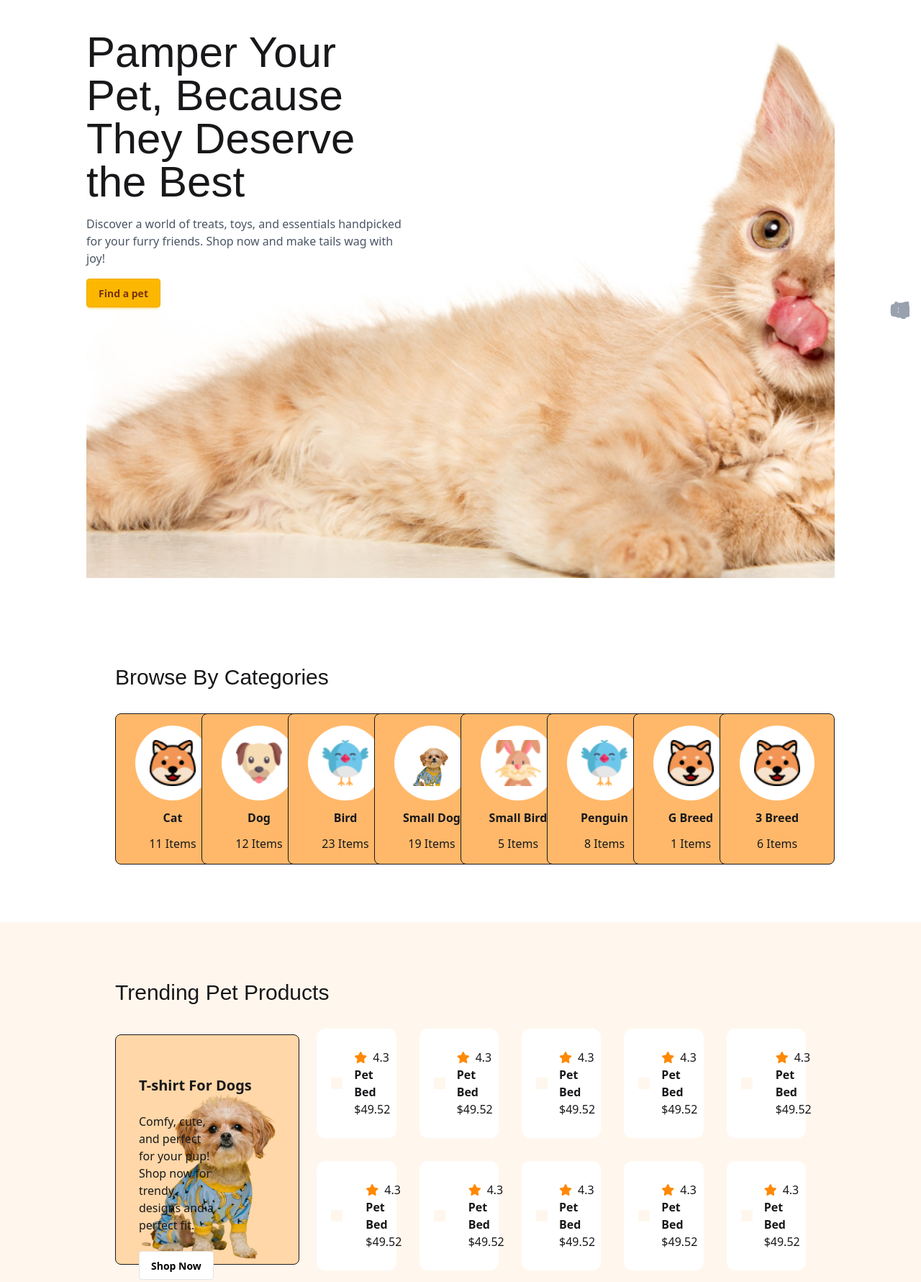
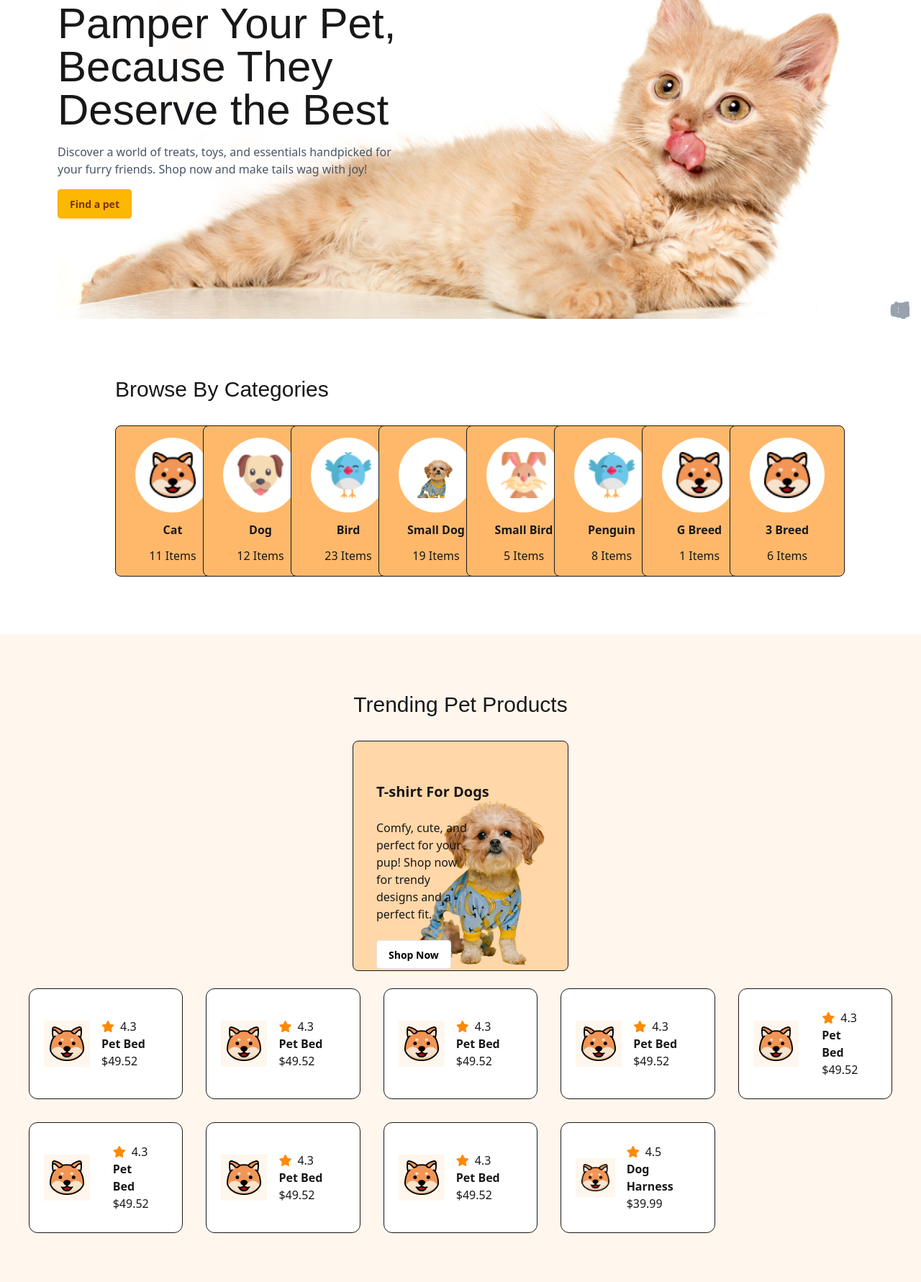
Before and after one commit to islamkamrulmd/WEB11-2327_assignment-3, a plain HTML site: page index.html in a window 1280 px wide. Shown: the part 341-2122 px from the top of the page at 72% size. Drawn offline with nearby package versions, Linux system fonts and the light colour scheme; a web font is replaced by a local one.

Commit message:
responsive

```diff
--- a/index.html
+++ b/index.html
@@ -24,18 +24,24 @@
 </head>
 
 <body class>
-    <header class="">
-        <div class="bg-red-50 navbar bg-base-100 flex justify-between">
+    <header>
+        <div class="bg-red-50 navbar bg-base-100 flex justify-between items-center">
             <div class="flex items-center">
                 <img class="pl-25" src="assets/logo-header.png" alt="Logo of Browse for Pet">
                 <h3 class="px-2 text-xl font-bold">Browse<span class="text-yellow-400">4</span>Pets</h3>
             </div>
+
             <nav class="hidden lg:flex space-x-4">
                 <a class="hover:text-yellow-400" href="#">Find a Pet</a>
                 <a class="hover:text-yellow-400" href="#">Breeds</a>
                 <a class="hover:text-yellow-400" href="#">Contact us</a>
             </nav>
-            <div class="pr-25 flex items-center space-x-5">
+
+            <div class="lg:hidden pr-25 flex items-center space-x-5">
+                <i class="fa-solid fa-bars"></i>
+            </div>
+
+            <div class="hidden lg:flex pr-25 items-center space-x-5">
                 <i class="fa-solid fa-magnifying-glass"></i>
                 <i class="fa-regular fa-bell"></i>
                 <button class="btn btn-outline btn-warning">Login</button>
@@ -45,13 +51,13 @@
     </header>
 
 <!-- Banner Section -->
-    <section class="relative px-25 h-300">
-        <div class="absolute inset-30 bg-cover bg-center" style="background-image: url('assets/cat-big.png');">
-            <div class="w-3/7 z-10 text-left">
-                <h1 class="adlam-font text-4xl md:text-6xl font-bold mt-50">
+<section class="relative px-4 md:px-25 h-screen">
+    <div class="absolute inset-0 md:inset-20 bg-cover bg-center object-cover" style="background-image: url('assets/cat-big.png');">
+        <div class="w-full md:w-3/7 z-10 text-left p-4 md:p-0">
+            <h1 class="adlam-font text-3xl md:text-6xl font-bold mt-10 md:mt-50 animate__animated animate__fadeIn animate__delay-1s">
                 Pamper Your Pet, Because They Deserve the Best
             </h1>
-                <p class="text-gray-600 mt-4">
+            <p class="text-gray-600 mt-4 text-sm md:text-base">
                 Discover a world of treats, toys, and essentials handpicked for your furry friends. Shop now and
                 make tails wag with joy!
             </p>
@@ -61,8 +67,6 @@
 </section>
 
     <main>
-
-
         <!-- card section -->
 <section class="mx-40 mb-20">
     <!-- Browse title -->
@@ -71,65 +75,57 @@
     </div>
     <div>
         <!-- cards here -->
-                <div class="grid grid-cols-8">
-                    <div
-                        class="relative border bg-orange-300 rounded-lg p-4 w-40 items-center justify-center text-center flex flex-col">
+        <div class="grid grid-cols-2 md:grid-cols-8 gap-4">
+            <div class="relative border bg-orange-300 rounded-lg p-4 w-40 items-center justify-center text-center flex flex-col">
                 <div class="bg-white rounded-full p-5 flex items-center justify-center mx-auto">
                     <img class="w-16 h-16 object-cover" src="assets/cat-cartoon.png" alt="">
                 </div>
                 <h4 class="font-bold my-3">Cat</h4>
                 <h6>11 Items</h6>
             </div>
-                    <div
-                        class="relative border bg-orange-300 rounded-lg p-4 w-40 items-center justify-center text-center flex flex-col">
+            <div class="relative border bg-orange-300 rounded-lg p-4 w-40 items-center justify-center text-center flex flex-col">
                 <div class="bg-white rounded-full p-5 flex items-center justify-center mx-auto">
                     <img class="w-16 h-16 object-cover" src="assets/dog-cartoon.png" alt="">
                 </div>
                 <h4 class="font-bold my-3">Dog</h4>
                 <h6>12 Items</h6>
             </div>
-                    <div
-                        class="relative border bg-orange-300 rounded-lg p-4 w-40 items-center justify-center text-center flex flex-col">
+            <div class="relative border bg-orange-300 rounded-lg p-4 w-40 items-center justify-center text-center flex flex-col">
                 <div class="bg-white rounded-full p-5 flex items-center justify-center mx-auto">
                     <img class="w-16 h-16 object-cover" src="assets/bird-cartoon.png" alt="">
                 </div>
                 <h4 class="font-bold my-3">Bird</h4>
                 <h6>23 Items</h6>
             </div>
-                    <div
-                        class="relative border bg-orange-300 rounded-lg p-4 w-40 items-center justify-center text-center flex flex-col">
+            <div class="relative border bg-orange-300 rounded-lg p-4 w-40 items-center justify-center text-center flex flex-col">
                 <div class="bg-white rounded-full p-5 flex items-center justify-center mx-auto">
                     <img class="w-16 h-16 object-cover" src="assets/cute-pet-small.png" alt="">
                 </div>
                 <h4 class="font-bold my-3">Small Dog</h4>
                 <h6>19 Items</h6>
             </div>
-                    <div
-                        class="relative border bg-orange-300 rounded-lg p-4 w-40 items-center justify-center text-center flex flex-col">
+            <div class="relative border bg-orange-300 rounded-lg p-4 w-40 items-center justify-center text-center flex flex-col">
                 <div class="bg-white rounded-full p-5 flex items-center justify-center mx-auto">
                     <img class="w-16 h-16 object-cover" src="assets/rabbit-cartoon.png" alt="">
                 </div>
                 <h4 class="font-bold my-3">Small Bird</h4>
                 <h6>5 Items</h6>
             </div>
-                    <div
-                        class="relative border bg-orange-300 rounded-lg p-4 w-40 items-center justify-center text-center flex flex-col">
+            <div class="relative border bg-orange-300 rounded-lg p-4 w-40 items-center justify-center text-center flex flex-col">
                 <div class="bg-white rounded-full p-5 flex items-center justify-center mx-auto">
                     <img class="w-16 h-16 object-cover" src="assets/bird-cartoon.png" alt="">
                 </div>
                 <h4 class="font-bold my-3">Penguin</h4>
                 <h6>8 Items</h6>
             </div>
-                    <div
-                        class="relative border bg-orange-300 rounded-lg p-4 w-40 items-center justify-center text-center flex flex-col">
+            <div class="relative border bg-orange-300 rounded-lg p-4 w-40 items-center justify-center text-center flex flex-col">
                 <div class="bg-white rounded-full p-5 flex items-center justify-center mx-auto">
                     <img class="w-16 h-16 object-cover" src="assets/cat-cartoon.png" alt="">
                 </div>
                 <h4 class="font-bold my-3">G Breed</h4>
                 <h6>1 Items</h6>
             </div>
-                    <div
-                        class="relative border bg-orange-300 rounded-lg p-4 w-40 items-center justify-center text-center flex flex-col">
+            <div class="relative border bg-orange-300 rounded-lg p-4 w-40 items-center justify-center text-center flex flex-col">
                 <div class="bg-white rounded-full p-5 flex items-center justify-center mx-auto">
                     <img class="w-16 h-16 object-cover" src="assets/cat-cartoon.png" alt="">
                 </div>
@@ -140,11 +136,11 @@
     </div>
 </section>
 
-        <section class="bg-orange-50 px-40 py-20">
-            <h2 class="adlam-font pb-8 text-3xl">Trending Pet Products</h2>
-            <div class="flex gap-6 justify-center items-center max-w-full">
+<section class="bg-orange-50 px-10 py-20">
+    <h2 class="adlam-font pb-8 text-3xl text-center">Trending Pet Products</h2>
+    <div class="flex flex-wrap gap-6 justify-center items-center max-w-full">
         <!-- Trending sales -->
-                <div class="p-8 border bg-orange-200 rounded-lg w-100 h-80 bg-no-repeat bg-right-bottom"
+        <div class="p-8 border bg-orange-200 rounded-lg w-full sm:w-1/2 lg:w-1/3 xl:w-1/4 h-80 bg-no-repeat bg-right-bottom"
             style="background-image: url('assets/cute-pet-small.png');">
             <h1 class="my-6 text-xl font-bold">T-shirt For Dogs</h1>
             <p class="w-4/7 mb-6">Comfy, cute, and perfect for your pup! Shop now for trendy designs and a
@@ -152,9 +148,9 @@
             <button class="bg-white text-black btn btn-soft">Shop Now</button>
         </div>
         <!-- review container parent class -->
-                <div class="grid grid-cols-5 gap-8">
+        <div class="grid grid-cols-2 sm:grid-cols-3 lg:grid-cols-5 gap-8">
             <!-- each box -->
-                    <div class="flex border- bg-white px-5 items-center rounded-xl">
+            <div class="flex border bg-white px-5 items-center rounded-xl">
                 <!-- image -->
                 <div>
                     <img class="bg-orange-50 p-2" src="assets/cat-cartoon.png" alt="">
@@ -170,7 +166,7 @@
                 </div>
             </div>
             <!-- each box -->
-                    <div class="flex border- bg-white px-5 items-center rounded-xl">
+            <div class="flex border bg-white px-5 items-center rounded-xl">
                 <!-- image -->
                 <div>
                     <img class="bg-orange-50 p-2" src="assets/cat-cartoon.png" alt="">
@@ -186,7 +182,7 @@
                 </div>
             </div>
             <!-- each box -->
-                    <div class="flex border- bg-white px-5 items-center rounded-xl">
+            <div class="flex border bg-white px-5 items-center rounded-xl">
                 <!-- image -->
                 <div>
                     <img class="bg-orange-50 p-2" src="assets/cat-cartoon.png" alt="">
@@ -202,7 +198,7 @@
                 </div>
             </div>
             <!-- each box -->
-                    <div class="flex border- bg-white px-5 items-center rounded-xl">
+            <div class="flex border bg-white px-5 items-center rounded-xl">
                 <!-- image -->
                 <div>
                     <img class="bg-orange-50 p-2" src="assets/cat-cartoon.png" alt="">
@@ -218,7 +214,7 @@
                 </div>
             </div>
             <!-- each box -->
-                    <div class="flex gap-4 border- bg-white p-5 items-center rounded-xl">
+            <div class="flex gap-4 border bg-white p-5 items-center rounded-xl">
                 <!-- image -->
                 <div>
                     <img class="bg-orange-50 p-2" src="assets/cat-cartoon.png" alt="">
@@ -234,7 +230,7 @@
                 </div>
             </div>
             <!-- each box -->
-                    <div class="flex gap-4 border- bg-white p-5 items-center rounded-xl">
+            <div class="flex gap-4 border bg-white p-5 items-center rounded-xl">
                 <!-- image -->
                 <div>
                     <img class="bg-orange-50 p-2" src="assets/cat-cartoon.png" alt="">
@@ -250,23 +246,7 @@
                 </div>
             </div>
             <!-- each box -->
-                    <div class="flex gap-4 border- bg-white p-5 items-center rounded-xl">
-                        <!-- image -->
-                        <div>
-                            <img class="bg-orange-50 p-2" src="assets/cat-cartoon.png" alt="">
-                        </div>
-                        <!-- text -->
-                        <div class="py-2 px-4">
-                            <div class="flex items-center gap-2">
-                                <i class="text-orange-400 fa-solid fa-star"></i>
-                                <h4>4.3</h4>
-                            </div>
-                            <h3 class="font-bold">Pet Bed</h3>
-                            <h6>$49.52</h6>
-                        </div>
-                    </div>
-                    <!-- each box -->
-                    <div class="flex border- bg-white px-5 items-center rounded-xl">
+            <div class="flex border bg-white px-5 items-center rounded-xl">
                 <!-- image -->
                 <div>
                     <img class="bg-orange-50 p-2" src="assets/cat-cartoon.png" alt="">
@@ -282,7 +262,7 @@
                 </div>
             </div>
             <!-- each box -->
-                    <div class="flex border- bg-white px-5 items-center rounded-xl">
+            <div class="flex border bg-white px-5 items-center rounded-xl">
                 <!-- image -->
                 <div>
                     <img class="bg-orange-50 p-2" src="assets/cat-cartoon.png" alt="">
@@ -297,8 +277,8 @@
                     <h6>$49.52</h6>
                 </div>
             </div>
-                    <!-- each box -->
-                    <div class="flex border- bg-white px-5 items-center rounded-xl">
+            <!-- New Review Card (10th card) -->
+            <div class="flex border bg-white px-5 items-center rounded-xl">
                 <!-- image -->
                 <div>
                     <img class="bg-orange-50 p-2" src="assets/cat-cartoon.png" alt="">
@@ -307,10 +287,10 @@
                 <div class="px-4">
                     <div class="flex items-center gap-2">
                         <i class="text-orange-400 fa-solid fa-star"></i>
-                                <h4>4.3</h4>
+                        <h4>4.5</h4>
                     </div>
-                            <h3 class="font-bold">Pet Bed</h3>
-                            <h6>$49.52</h6>
+                    <h3 class="font-bold">Dog Harness</h3>
+                    <h6>$39.99</h6>
                 </div>
             </div>
         </div>
@@ -319,7 +299,7 @@
 
 <div class="bg-gray-100">
     <section class="py-16 px-8">
-        <div class="max-w-7xl mx-auto grid grid-cols-1 sm:grid-cols-2 md:grid-cols-3 lg:grid-cols-4 gap-12">
+        <div class="max-w-7xl mx-auto grid grid-cols-1 sm:grid-cols-2 md:grid-cols-2 lg:grid-cols-4 gap-12">
 
             <!-- Card 1 -->
             <div class="bg-white rounded-lg shadow-2xl overflow-hidden transform transition-transform hover:scale-105 w-full max-w-xs mx-auto">
@@ -364,35 +344,36 @@
     </section>
 </div>
 
-        <!-- low price section -->
-        <section class="px-40 pt-30  h-260 bg-white">
-            <h1 class="adlam-font text-4xl ">Everyday low Price</h1>
-            <div class="flex gap-5 justify-center items-center">
+<section class="px-8 md:px-40 pt-30 h-260 bg-white">
+    <h1 class="adlam-font text-4xl text-center">Everyday Low Price</h1>
+    <div class="flex flex-col md:flex-row gap-5 justify-center items-center">
         <!-- violate color box -->
-            <div class="mt-10 rounded-xl w-280 h-130 bg-gradient-to-r from-indigo-500 via-purple-500 to-pink-500 flex items-center gap-40">
-                <div class="p-20">
+        <div class="mt-10 rounded-xl w-full md:w-280 h-130 bg-gradient-to-r from-indigo-500 via-purple-500 to-pink-500 flex items-center justify-between px-4 py-8">
+            <div class="p-4">
                 <h6 class="font-bold">Under Price</h6>
                 <h2 class="py-4 text-4xl font-bold">Pet grooming kit</h2>
                 <h6 class="text-white font-bold">(Easy Hair Removal)</h6>
                 <h1 class="text-4xl font-bold py-4">$7.89</h1>
             </div>
             <div>
-                    <img class="pr-15" src="assets/cute-dog-mid.png" alt="">
+                <img class="pr-4" src="assets/cute-dog-mid.png" alt="">
             </div>
         </div>
-            <div class="mt-10 rounded-xl w-280 h-130 bg-gradient-to-r from bg-orange-400 via-orange-300 to-orange-300 flex items-center gap-40">
-                <div class="p-20">
+        <div class="mt-10 mb-10 md:mb-0 rounded-xl w-full md:w-280 h-130 bg-gradient-to-r from bg-orange-400 via-orange-300 to-orange-300 flex items-center justify-between px-4 py-8">
+            <div class="p-4">
                 <h6 class="font-bold">Under Price</h6>
                 <h2 class="py-4 text-4xl font-bold">T-Shirt for Dogs</h2>
                 <h6 class="text-white font-bold">(Easy Hair Removal)</h6>
                 <h1 class="text-4xl font-bold py-4">$7.89</h1>
             </div>
             <div>
-                    <img class="pr-15" src="assets/cute-pet-mid.png" alt="">
+                <img class="pr-4" src="assets/cute-pet-mid.png" alt="">
             </div>
         </div>
     </div>
 </section>
+
+
     </main>
 
 <!-- Footer section -->
```
Lines whose indentation alone changed are shown as unchanged.
